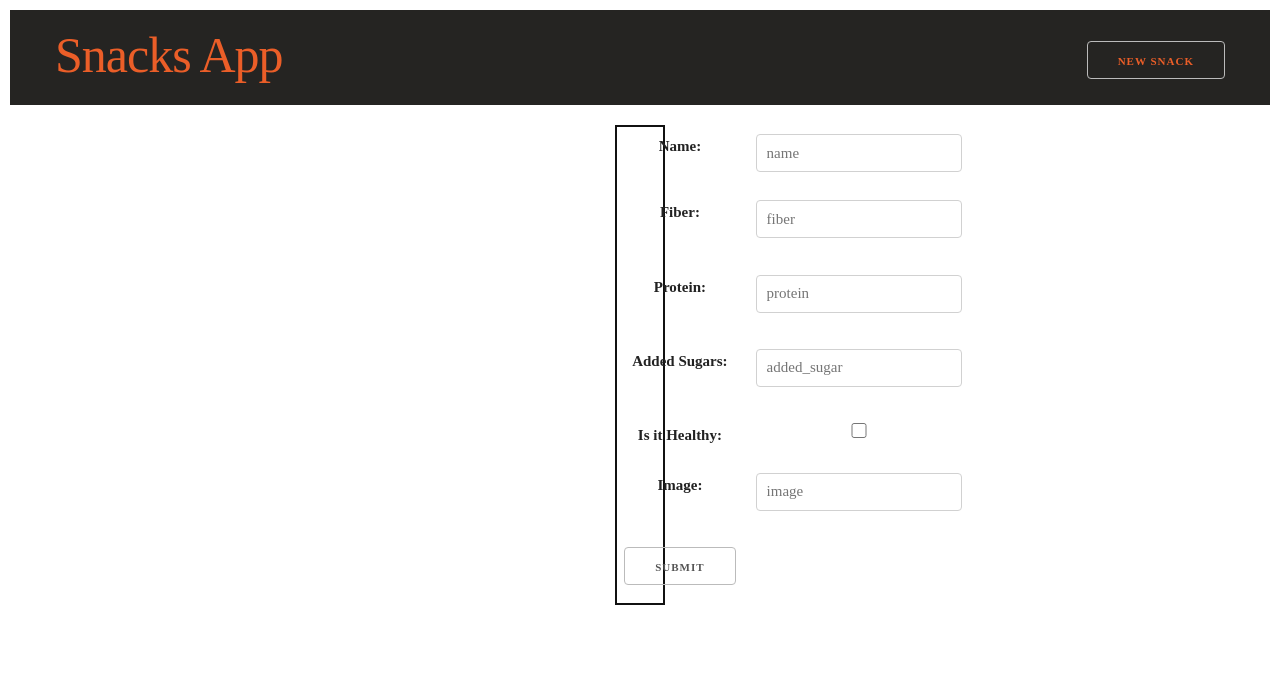
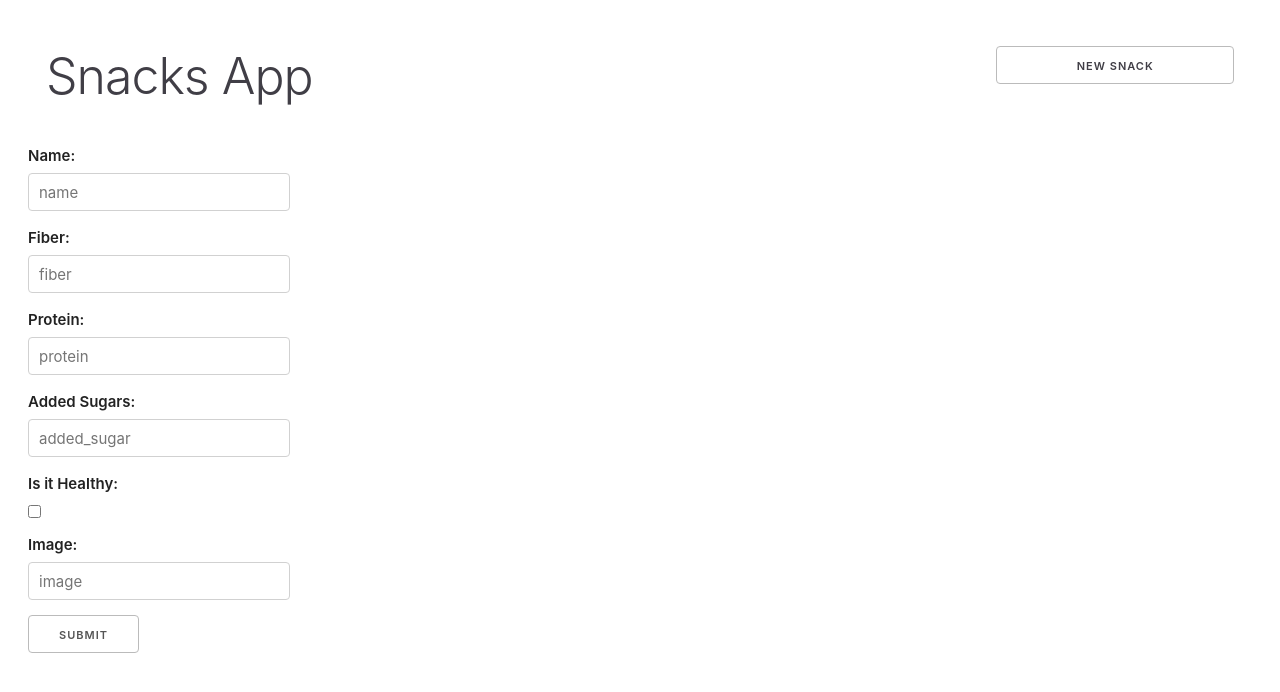
Before and after one commit to BennyZ3/Snack-App, a React (Create React App) app in the folder front-end/: page /snacks/new in a window 1280 px wide. Shown: the top 692 px of the page. Built offline with nearby package versions, Linux system fonts and the light colour scheme; no server answers.

Commit message:
enable pull from main

```diff
--- a/front-end/src/index.css
+++ b/front-end/src/index.css
@@ -5,21 +5,19 @@
 }
 
 body {
-  margin: 10px;
-  /* font-family: -apple-system, BlinkMacSystemFont, "Segoe UI", "Roboto", "Oxygen",
-      "Ubuntu", "Cantarell", "Fira Sans", "Droid Sans", "Helvetica Neue",
-      sans-serif; */
-  font-family: "Overlock, Cursive";
-  text-align: center;
+  margin: 20px;
+  font-family: -apple-system, BlinkMacSystemFont, "Segoe UI", "Roboto", "Oxygen",
+    "Ubuntu", "Cantarell", "Fira Sans", "Droid Sans", "Helvetica Neue",
+    sans-serif;
+  padding: 8px;
 }
 
 a {
   text-decoration: none;
-  /* color: rgb(64, 62, 70); */
-  color: rgb(235, 94, 40);
+  color: rgb(64, 62, 70);
 }
 
-form {
+/* form {
   position: relative;
   padding: 8%;
   display: grid;
@@ -27,16 +25,16 @@ form {
   grid-template-columns: repeat(2, 1fr);
   grid-template-rows: 10%;
   border: 2px solid rgb(17, 17, 17);
-  margin: 20px;
-}
+  margin: 10px;
+} */
 
-table {
+/* table {
   table-layout: fixed;
   width: 95%;
   border-collapse: collapse;
   border: 2px solid rgb(17, 17, 17);
   overflow: scroll;
-  margin: 20px;
+  margin: 10px;
 }
 
 th,
@@ -51,46 +49,26 @@ th {
 
 tr:nth-child(odd) {
   background-color: rgb(243, 240, 243);
-}
+} */
 
-h1 {
-  font-family: "Carter One, cursive";
-}
-
-main {
-  width: 90px;
-  margin: auto;
+button {
+  display: flex;
+  justify-content: space-evenly;
 }
 
 nav {
-  background-color: rgb(37, 36, 34);
-  display: flex;
-  justify-content: space-between;
-  align-items: center;
-  padding-top: 1em;
-  padding-right: 3em;
-  padding-left: 3em;
-  margin-bottom: 1em;
+  display: grid;
+  grid-template-columns: 4fr 1fr;
+  padding: 8px;
+  margin: 10px;
 }
 
-h4 {
-  margin: 0;
-  font-size: 1em;
+.details {
+  position: relative;
+  margin: 0 auto;
+  padding: 8%;
+  display: grid;
+  grid-gap: 20px;
+  border: 2px solid rgb(17, 17, 17);
+  margin: 20px;
 }
-
-article {
-  display: flex;
-  flex-wrap: wrap;
-  justify-content: space-between;
-  padding: 1em;
-}
-
-article div {
-  width: 150px;
-  padding: 1em;
-  background-color: rgb(255, 252, 242);
-}
-
-.Snacks img {
-  width: 150px;
-}
```
